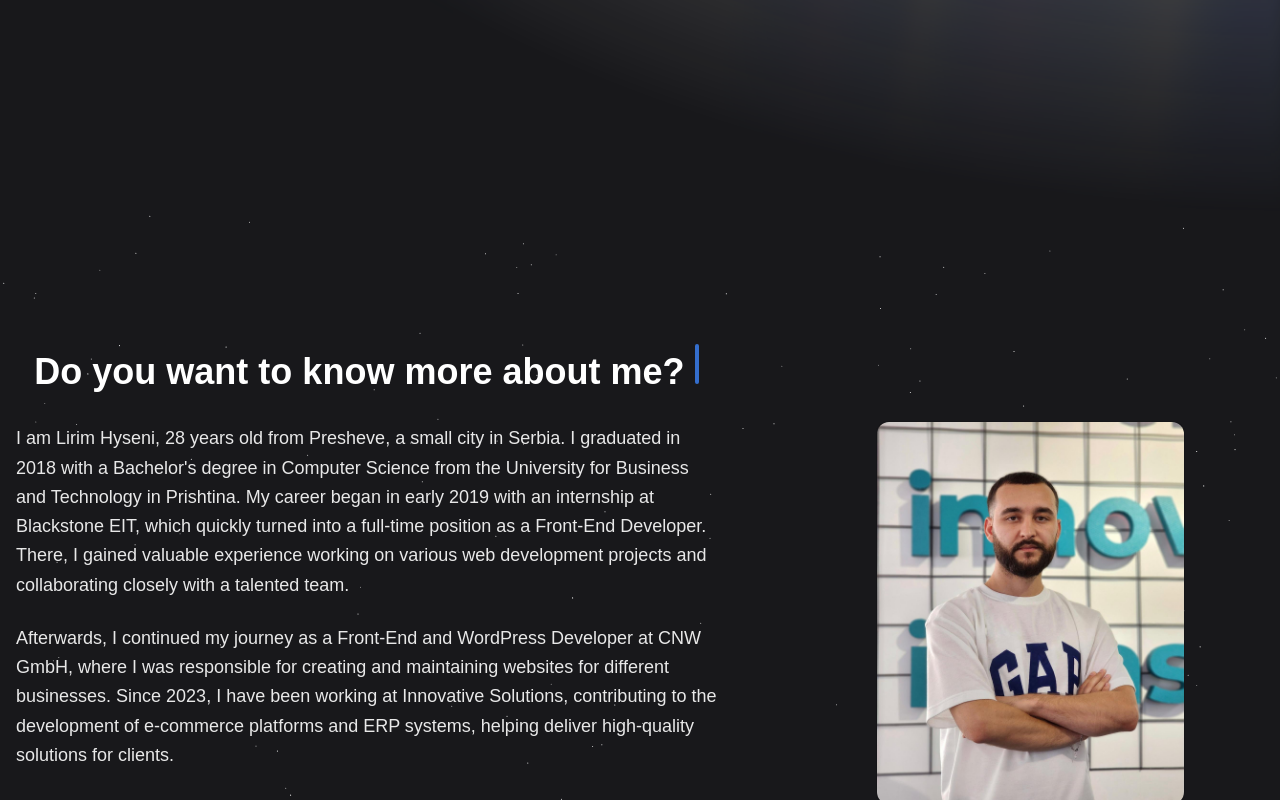
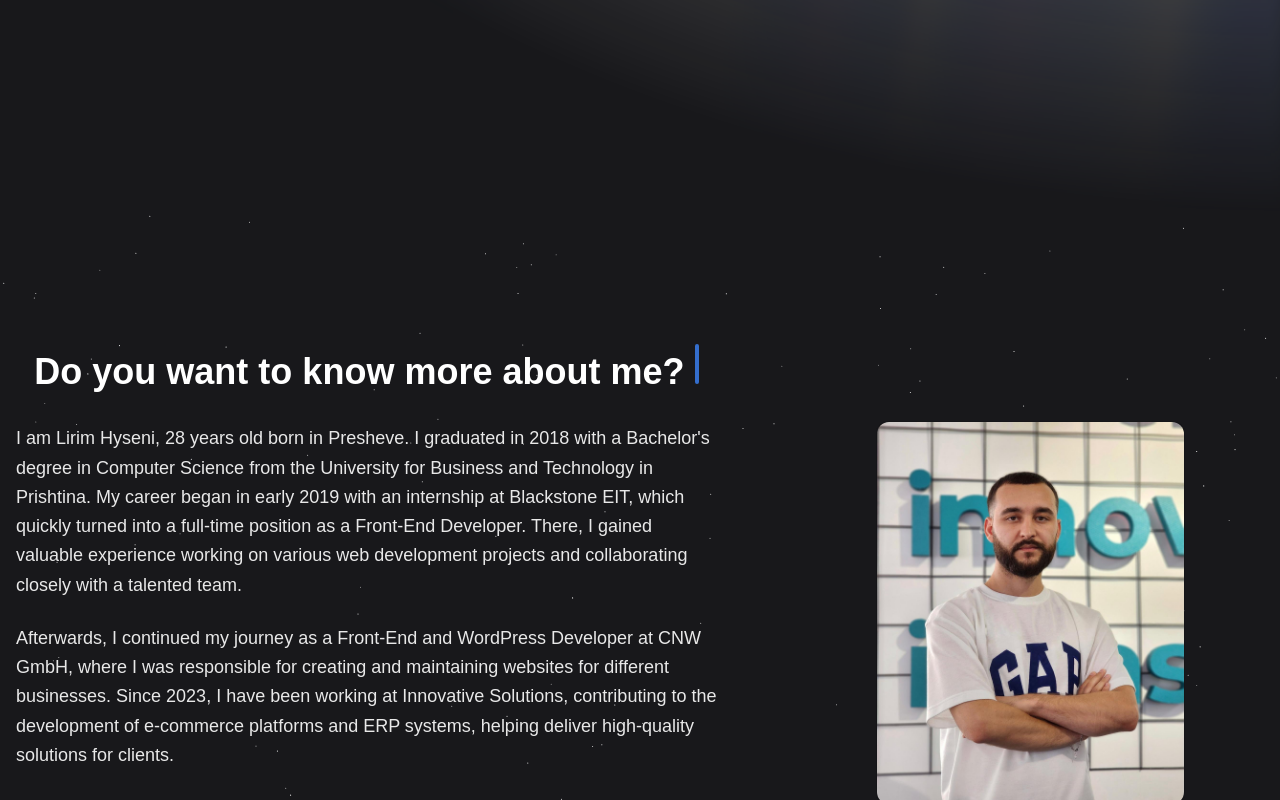
Before and after one commit to lirimh/portfolio, a Next.js app: page / in a window 1280 px wide. Shown: the part 587-1387 px from the top of the page. Built offline with nearby package versions, Linux system fonts and the light colour scheme.

Commit message:
updates on homescreen and about text

```diff
--- a/src/components/page/About.tsx
+++ b/src/components/page/About.tsx
@@ -53,14 +53,14 @@ const About = () => {
           </div>
           <div className="space-y-4 sm:space-y-6">
             <p className="text-sm sm:text-base md:text-lg lg:text-lg text-white/90 leading-relaxed sm:leading-relaxed lg:leading-relaxed">
-              I am Lirim Hyseni, 28 years old from Presheve, a small city in
-              Serbia. I graduated in 2018 with a Bachelor&apos;s degree in
-              Computer Science from the University for Business and Technology
-              in Prishtina. My career began in early 2019 with an internship at
-              Blackstone EIT, which quickly turned into a full-time position as
-              a Front-End Developer. There, I gained valuable experience working
-              on various web development projects and collaborating closely with
-              a talented team.
+              I am Lirim Hyseni, 28 years old born in Presheve. I graduated in
+              2018 with a Bachelor&apos;s degree in Computer Science from the
+              University for Business and Technology in Prishtina. My career
+              began in early 2019 with an internship at Blackstone EIT, which
+              quickly turned into a full-time position as a Front-End Developer.
+              There, I gained valuable experience working on various web
+              development projects and collaborating closely with a talented
+              team.
             </p>
             <p className="text-sm sm:text-base md:text-lg lg:text-lg text-white/90 leading-relaxed sm:leading-relaxed lg:leading-relaxed">
               Afterwards, I continued my journey as a Front-End and WordPress
--- a/src/components/ui/aurora-background-demo.tsx
+++ b/src/components/ui/aurora-background-demo.tsx
@@ -46,7 +46,7 @@ export function AuroraBackgroundDemo() {
             />
             <div className="bg-clip-text mt-4 sm:mt-6 text-transparent font-normal drop-shadow-2xl text-base xs:text-lg sm:text-xl md:text-2xl lg:text-xl bg-gradient-to-b from-white/80 to-white/20 max-w-3xl mx-auto px-4">
               Hi! I&apos;m Lirim Hyseni, a Front End Developer with{" "}
-              <FlipWords words={words} /> based in Presheve.
+              <FlipWords words={words} />
             </div>
             <div className="gap-4 flex flex-row justify-center py-6 sm:py-8 lg:py-2 mt-4 sm:mt-6">
               <Button
```
